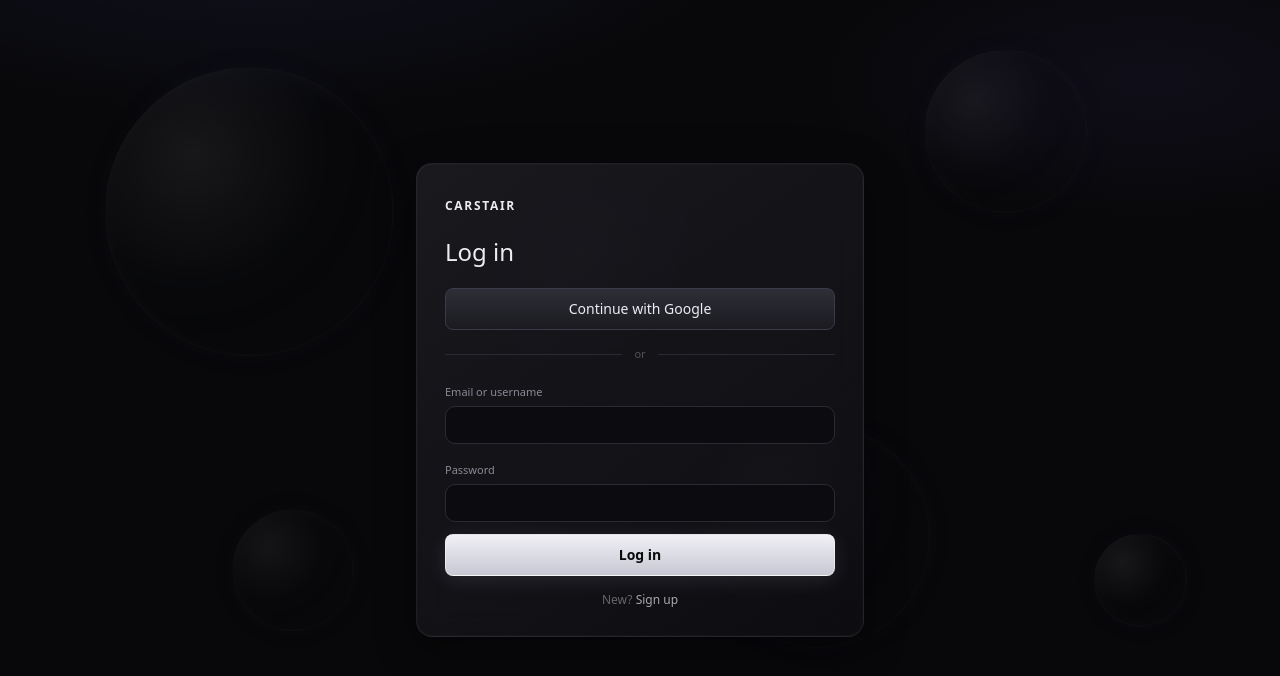
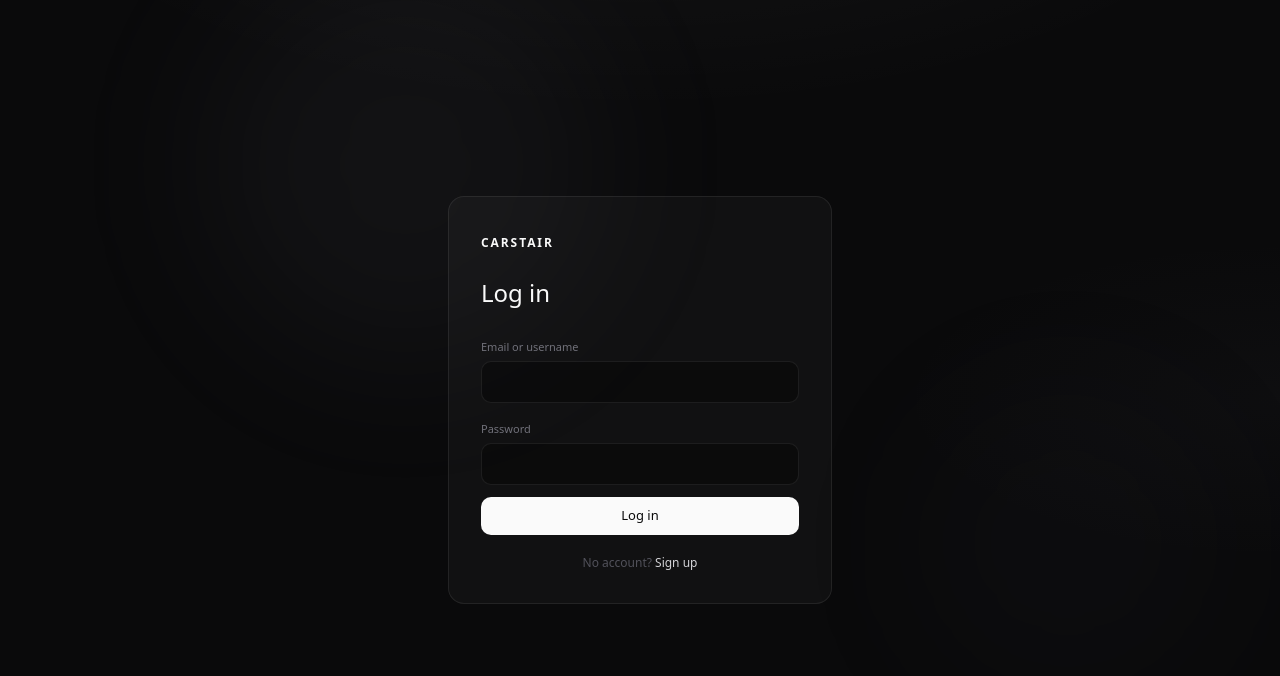
Before and after one commit to MichaelSwann2x/carstair, a Next.js app: page /login in a window 1280 px wide. Shown: the top 676 px of the page. Built offline with nearby package versions, Linux system fonts and the light colour scheme.

Commit message:
Hermes dark UI, fixed charts widget, login without Google, AppShell stable, client models/papers

```diff
--- a/src/app/app/charts/page.tsx
+++ b/src/app/app/charts/page.tsx
@@ -1,6 +1,6 @@
 "use client";
 
-import { useCallback, useEffect, useRef, useState } from "react";
+import { useEffect, useRef, useState } from "react";
 
 const SYMBOLS = [
   { id: "CME_MINI:ES1!", label: "ES" },
@@ -14,246 +14,157 @@ const SYMBOLS = [
   { id: "TVC:DXY", label: "DXY" },
 ];
 
-type Builtin = { id: string; name: string };
-type Mine = { id: string; name: string; studyId: string; script?: string };
+const STUDIES = [
+  { id: "STD;SMA", name: "SMA" },
+  { id: "STD;EMA", name: "EMA" },
+  { id: "STD;RSI", name: "RSI" },
+  { id: "STD;MACD", name: "MACD" },
+  { id: "STD;BB", name: "Bollinger" },
+  { id: "STD;Volume", name: "Volume" },
+  { id: "STD;VWAP", name: "VWAP" },
+  { id: "STD;ATR", name: "ATR" },
+];
 
 export default function ChartsPage() {
   const [symbol, setSymbol] = useState(SYMBOLS[0].id);
+  const [studies, setStudies] = useState<string[]>(["STD;Volume"]);
   const [tvUser, setTvUser] = useState("");
-  const [connected, setConnected] = useState(false);
-  const [connectInput, setConnectInput] = useState("");
-  const [builtin, setBuiltin] = useState<Builtin[]>([]);
-  const [mine, setMine] = useState<Mine[]>([]);
-  const [activeStudies, setActiveStudies] = useState<string[]>(["STD;Volume"]);
-  const [customName, setCustomName] = useState("");
-  const [customScript, setCustomScript] = useState("");
-  const [showConnect, setShowConnect] = useState(false);
-  const box = useRef<HTMLDivElement>(null);
+  const [tvInput, setTvInput] = useState("");
+  const [showTv, setShowTv] = useState(false);
+  const host = useRef<HTMLDivElement>(null);
 
-  const loadMe = useCallback(() => {
+  useEffect(() => {
     fetch("/api/auth/me")
       .then((r) => r.json())
       .then((d) => {
-        const u = d.user?.tradingViewUsername || "";
-        setTvUser(u);
-        setConnected(!!d.user?.tradingViewConnected || !!u);
-        setConnectInput(u);
-      })
-      .catch(() => {});
-  }, []);
-
-  const loadIndicators = useCallback(() => {
-    fetch("/api/indicators")
-      .then((r) => r.json())
-      .then((d) => {
-        setBuiltin(d.builtin || []);
-        setMine(d.mine || []);
+        if (d.user?.tradingViewUsername) {
+          setTvUser(d.user.tradingViewUsername);
+          setTvInput(d.user.tradingViewUsername);
+        }
       })
       .catch(() => {});
   }, []);
 
   useEffect(() => {
-    loadMe();
-    loadIndicators();
-  }, [loadMe, loadIndicators]);
+    if (!host.current) return;
+    host.current.innerHTML = "";
 
-  useEffect(() => {
-    if (!box.current) return;
-    box.current.innerHTML = "";
-    const holder = document.createElement("div");
-    holder.id = "tv_chart_host";
-    holder.style.height = "640px";
-    box.current.appendChild(holder);
+    const container = document.createElement("div");
+    container.className = "tradingview-widget-container";
+    container.style.height = "640px";
+    container.style.width = "100%";
 
-    const studies = activeStudies.filter((s) => s.startsWith("STD;"));
+    const widget = document.createElement("div");
+    widget.className = "tradingview-widget-container__widget";
+    widget.style.height = "100%";
+    widget.style.width = "100%";
+    container.appendChild(widget);
 
     const script = document.createElement("script");
-    script.src = "https://s3.tradingview.com/tv.js";
+    script.src = "https://s3.tradingview.com/external-embedding/embed-widget-advanced-chart.js";
+    script.type = "text/javascript";
     script.async = true;
-    script.onload = () => {
-      // @ts-expect-error TradingView
-      if (typeof TradingView === "undefined") return;
-      // @ts-expect-error widget
-      new TradingView.widget({
-        container_id: "tv_chart_host",
+    script.innerHTML = JSON.stringify({
+      autosize: true,
       symbol,
       interval: "60",
       timezone: "Etc/UTC",
       theme: "dark",
       style: "1",
       locale: "en",
-        toolbar_bg: "#0c0c0e",
-        enable_publishing: false,
+      backgroundColor: "#0a0a0b",
+      gridColor: "rgba(255,255,255,0.04)",
       hide_top_toolbar: false,
       hide_legend: false,
+      allow_symbol_change: true,
       save_image: false,
-        allow_symbol_change: true,
-        details: false,
-        hotlist: false,
       calendar: false,
-        withdateranges: true,
-        width: "100%",
-        height: 640,
-        studies: studies.length ? studies : undefined,
+      support_host: "https://www.tradingview.com",
+      studies: studies,
     });
-    };
-    document.body.appendChild(script);
-    return () => {
-      script.remove();
-    };
-  }, [symbol, activeStudies]);
+
+    container.appendChild(script);
+    host.current.appendChild(container);
+  }, [symbol, studies]);
+
+  function toggle(id: string) {
+    setStudies((s) => (s.includes(id) ? s.filter((x) => x !== id) : [...s, id]));
+  }
 
   async function connectTv(e: React.FormEvent) {
     e.preventDefault();
     const res = await fetch("/api/tv/connect", {
       method: "POST",
       headers: { "Content-Type": "application/json" },
-      body: JSON.stringify({ username: connectInput }),
+      body: JSON.stringify({ username: tvInput }),
     });
-    const data = await res.json();
     if (res.ok) {
-      setConnected(true);
-      setTvUser(data.username);
-      setShowConnect(false);
+      const d = await res.json();
+      setTvUser(d.username);
+      setShowTv(false);
     }
   }
 
-  function toggleStudy(id: string) {
-    setActiveStudies((prev) =>
-      prev.includes(id) ? prev.filter((x) => x !== id) : [...prev, id]
-    );
-  }
-
-  async function saveCustom(e: React.FormEvent) {
-    e.preventDefault();
-    if (!customName.trim()) return;
-    await fetch("/api/indicators", {
-      method: "POST",
-      headers: { "Content-Type": "application/json" },
-      body: JSON.stringify({
-        name: customName,
-        studyId: "custom",
-        script: customScript,
-      }),
-    });
-    setCustomName("");
-    setCustomScript("");
-    loadIndicators();
-  }
-
   return (
-    <div className="animate-fade page-wrap">
+    <div>
       <div className="flex flex-wrap items-center justify-between gap-3 mb-5">
         <h1 className="text-2xl font-light tracking-tight">Charts</h1>
         <div className="flex flex-wrap gap-2 items-center">
-          <select
-            value={symbol}
-            onChange={(e) => setSymbol(e.target.value)}
-            className="px-3 py-2 text-sm"
-          >
+          <select className="px-3 py-2 text-sm" value={symbol} onChange={(e) => setSymbol(e.target.value)}>
             {SYMBOLS.map((s) => (
               <option key={s.id} value={s.id}>{s.label}</option>
             ))}
           </select>
-          {connected && tvUser ? (
+          {tvUser ? (
             <a
               href={`https://www.tradingview.com/u/${encodeURIComponent(tvUser)}/`}
               target="_blank"
               rel="noreferrer"
-              className="text-[11px] glass px-3 py-2 rounded-lg hover:text-white"
+              className="btn btn-ghost text-xs"
             >
-              TV @{tvUser}
+              @{tvUser}
             </a>
           ) : (
-            <button
-              onClick={() => setShowConnect(true)}
-              className="gloss-btn-primary text-xs px-3 py-2 rounded-lg"
-            >
+            <button type="button" className="btn btn-primary text-xs" onClick={() => setShowTv(true)}>
               Connect TradingView
             </button>
           )}
         </div>
       </div>
 
-      {showConnect && (
-        <form
-          onSubmit={connectTv}
-          className="glass bubble-card rounded-2xl p-5 mb-5 max-w-md animate-fade"
-        >
-          <p className="text-sm font-medium">Connect TradingView</p>
-          <p className="text-[11px] text-[#8b8b99] mt-1 mb-3">
-            Same idea as Reddit — sign in with your TV username so CARSTAIR knows your account.
-          </p>
+      {showTv && (
+        <form onSubmit={connectTv} className="card p-4 mb-4 max-w-sm space-y-3">
           <input
-            className="w-full px-3 py-2 text-sm mb-3"
+            className="w-full px-3 py-2 text-sm"
             placeholder="TradingView username"
-            value={connectInput}
-            onChange={(e) => setConnectInput(e.target.value)}
+            value={tvInput}
+            onChange={(e) => setTvInput(e.target.value)}
             required
           />
           <div className="flex gap-2">
-            <button type="submit" className="gloss-btn-primary text-xs px-4 py-2 rounded-lg">
-              Connect
-            </button>
-            <button type="button" onClick={() => setShowConnect(false)} className="gloss-btn text-xs px-4 py-2 rounded-lg">
-              Cancel
-            </button>
+            <button type="submit" className="btn btn-primary">Connect</button>
+            <button type="button" className="btn btn-ghost" onClick={() => setShowTv(false)}>Cancel</button>
           </div>
         </form>
       )}
 
       <div className="flex flex-col lg:flex-row gap-4">
-        <div className="flex-1 min-w-0">
-          <div className="glass glass-static bubble-card rounded-2xl overflow-hidden">
-            <div ref={box} className="w-full min-h-[640px]" />
+        <div className="flex-1 card overflow-hidden min-h-[640px]">
+          <div ref={host} className="w-full h-[640px]" />
         </div>
-        </div>
-
-        <aside className="w-full lg:w-64 shrink-0 space-y-4">
-          <div className="glass bubble-card rounded-2xl p-4 animate-fade-delay-1">
-            <p className="text-[11px] uppercase tracking-wider text-[#666] mb-3">Indicators</p>
-            <div className="space-y-1 max-h-48 overflow-y-auto">
-              {builtin.map((b) => (
-                <label key={b.id} className="flex items-center gap-2 text-xs text-[#aaa] cursor-pointer hover:text-white py-1">
+        <aside className="w-full lg:w-52 card p-4 h-fit">
+          <p className="text-[11px] text-zinc-500 mb-3 tracking-wide uppercase">Indicators</p>
+          <div className="space-y-1">
+            {STUDIES.map((s) => (
+              <label key={s.id} className="flex items-center gap-2 text-sm text-zinc-400 cursor-pointer py-1">
                 <input
                   type="checkbox"
-                    checked={activeStudies.includes(b.id)}
-                    onChange={() => toggleStudy(b.id)}
-                    className="rounded"
+                  checked={studies.includes(s.id)}
+                  onChange={() => toggle(s.id)}
                 />
-                  {b.name}
+                {s.name}
               </label>
             ))}
-            </div>
-          </div>
-
-          <div className="glass bubble-card rounded-2xl p-4 animate-fade-delay-2">
-            <p className="text-[11px] uppercase tracking-wider text-[#666] mb-3">Your indicators</p>
-            {mine.length === 0 && (
-              <p className="text-[11px] text-[#555]">Save a custom script below.</p>
-            )}
-            <ul className="space-y-1 mb-3">
-              {mine.map((m) => (
-                <li key={m.id} className="text-xs text-[#aaa] truncate">{m.name}</li>
-              ))}
-            </ul>
-            <form onSubmit={saveCustom} className="space-y-2">
-              <input
-                className="w-full px-2 py-1.5 text-xs"
-                placeholder="Name"
-                value={customName}
-                onChange={(e) => setCustomName(e.target.value)}
-              />
-              <textarea
-                className="w-full px-2 py-1.5 text-xs min-h-[80px] font-mono"
-                placeholder="Pine or notes for your indicator…"
-                value={customScript}
-                onChange={(e) => setCustomScript(e.target.value)}
-              />
-              <button type="submit" className="gloss-btn-primary text-[11px] px-3 py-1.5 rounded-lg w-full">
-                Save indicator
-              </button>
-            </form>
           </div>
         </aside>
       </div>
--- a/src/app/globals.css
+++ b/src/app/globals.css
@@ -3,160 +3,114 @@
 @tailwind utilities;
 
 :root {
-  --bg: #08080a;
-  --surface: #121216;
-  --border: #2a2a32;
-  --text: #ececf1;
-  --muted: #8b8b99;
-  --glow: rgba(180, 190, 255, 0.12);
+  --bg: #0a0a0b;
+  --fg: #fafafa;
+  --muted: #a1a1aa;
+  --line: rgba(255, 255, 255, 0.08);
+  --card: rgba(255, 255, 255, 0.03);
+}
+
+html {
+  scroll-behavior: smooth;
 }
 
 body {
   background: var(--bg);
-  color: var(--text);
-  font-family: ui-sans-serif, system-ui, -apple-system, BlinkMacSystemFont, "Segoe UI", sans-serif;
+  color: var(--fg);
+  font-family: ui-sans-serif, system-ui, -apple-system, BlinkMacSystemFont, "Segoe UI", Helvetica, Arial, sans-serif;
   -webkit-font-smoothing: antialiased;
   min-height: 100vh;
 }
 
-/* Ambient bubble field */
-.bubble-bg {
+/* Minimal ambient — Hermes-like dark */
+.ambient {
   position: fixed;
   inset: 0;
+  z-index: 0;
   pointer-events: none;
-  z-index: 0;
-  overflow: hidden;
   background:
-    radial-gradient(ellipse 80% 50% at 20% -10%, rgba(99, 120, 255, 0.09), transparent 50%),
-    radial-gradient(ellipse 60% 40% at 90% 10%, rgba(140, 100, 255, 0.06), transparent 45%),
-    radial-gradient(ellipse 50% 30% at 50% 100%, rgba(60, 80, 140, 0.08), transparent 40%),
-    var(--bg);
+    radial-gradient(ellipse 100% 80% at 50% -30%, rgba(255, 255, 255, 0.06), transparent 55%),
+    radial-gradient(ellipse 60% 40% at 100% 50%, rgba(120, 120, 140, 0.04), transparent 50%),
+    #0a0a0b;
 }
 
-.bubble {
+.ambient-orb {
   position: absolute;
   border-radius: 50%;
-  background: radial-gradient(circle at 30% 30%, rgba(255, 255, 255, 0.14), rgba(120, 130, 180, 0.04) 45%, transparent 70%);
-  border: 1px solid rgba(255, 255, 255, 0.06);
-  box-shadow:
-    inset 0 0 20px rgba(255, 255, 255, 0.04),
-    0 0 40px rgba(100, 120, 200, 0.08);
-  animation: bubbleFloat linear infinite;
-  filter: blur(0.5px);
+  filter: blur(80px);
+  opacity: 0.35;
+  animation: orbDrift 28s ease-in-out infinite;
 }
 
-@keyframes bubbleFloat {
-  0% { transform: translateY(0) translateX(0) scale(1); opacity: 0.35; }
-  50% { transform: translateY(-40px) translateX(12px) scale(1.05); opacity: 0.55; }
-  100% { transform: translateY(0) translateX(0) scale(1); opacity: 0.35; }
+@keyframes orbDrift {
+  0%, 100% { transform: translate(0, 0); }
+  50% { transform: translate(12px, -18px); }
 }
 
-@keyframes fadeUp {
-  from { opacity: 0; transform: translateY(16px); }
+@keyframes rise {
+  from { opacity: 0; transform: translateY(10px); }
   to { opacity: 1; transform: translateY(0); }
 }
 
-@keyframes softPulse {
-  0%, 100% { box-shadow: 0 0 0 0 rgba(180, 190, 255, 0); }
-  50% { box-shadow: 0 0 24px 2px rgba(140, 150, 255, 0.08); }
+.rise {
+  animation: rise 0.45s ease forwards;
 }
 
-@keyframes shimmer {
-  0% { background-position: -200% 0; }
-  100% { background-position: 200% 0; }
+.card {
+  background: var(--card);
+  border: 1px solid var(--line);
+  border-radius: 16px;
 }
 
-.animate-fade {
-  animation: fadeUp 0.5s cubic-bezier(0.22, 1, 0.36, 1) forwards;
+.btn {
+  display: inline-flex;
+  align-items: center;
+  justify-content: center;
+  border-radius: 10px;
+  font-size: 13px;
+  font-weight: 500;
+  padding: 0.55rem 1rem;
+  transition: background 0.15s ease, opacity 0.15s ease;
 }
 
-.animate-fade-delay-1 { animation: fadeUp 0.55s 0.06s cubic-bezier(0.22, 1, 0.36, 1) both; }
-.animate-fade-delay-2 { animation: fadeUp 0.55s 0.12s cubic-bezier(0.22, 1, 0.36, 1) both; }
-.animate-fade-delay-3 { animation: fadeUp 0.55s 0.18s cubic-bezier(0.22, 1, 0.36, 1) both; }
-
-.glass {
-  background: linear-gradient(145deg, rgba(28, 28, 34, 0.85), rgba(16, 16, 20, 0.75));
-  border: 1px solid rgba(255, 255, 255, 0.07);
-  box-shadow:
-    0 0 0 1px rgba(255, 255, 255, 0.02) inset,
-    0 12px 40px rgba(0, 0, 0, 0.45),
-    0 0 60px rgba(80, 90, 160, 0.04);
-  backdrop-filter: blur(16px);
-  -webkit-backdrop-filter: blur(16px);
-  transition: border-color 0.25s ease, box-shadow 0.25s ease, transform 0.25s ease;
+.btn-primary {
+  background: #fafafa;
+  color: #0a0a0b;
+}
+.btn-primary:hover {
+  opacity: 0.9;
 }
 
-.glass:hover {
-  border-color: rgba(255, 255, 255, 0.11);
-  box-shadow:
-    0 0 0 1px rgba(255, 255, 255, 0.04) inset,
-    0 16px 48px rgba(0, 0, 0, 0.5),
-    0 0 80px rgba(100, 120, 220, 0.06);
+.btn-ghost {
+  background: transparent;
+  border: 1px solid var(--line);
+  color: var(--fg);
 }
-
-.glass-static:hover {
-  transform: none;
-}
-
-.bubble-card {
-  position: relative;
-  overflow: hidden;
-}
-
-.bubble-card::before {
-  content: "";
-  position: absolute;
-  top: -40%;
-  left: -20%;
-  width: 70%;
-  height: 70%;
-  background: radial-gradient(circle, rgba(255, 255, 255, 0.06), transparent 65%);
-  pointer-events: none;
-}
-
-.gloss-btn {
-  background: linear-gradient(180deg, #2e2e38, #1a1a20);
-  border: 1px solid #3a3a48;
-  transition: all 0.2s ease;
-}
-.gloss-btn:hover {
-  background: linear-gradient(180deg, #3a3a46, #24242c);
-  border-color: #4a4a5a;
-  transform: translateY(-1px);
-}
-
-.gloss-btn-primary {
-  background: linear-gradient(180deg, #f0f0f5, #c8c8d4);
-  color: #0a0a0c;
-  font-weight: 600;
-  border: 1px solid rgba(255, 255, 255, 0.5);
-  transition: all 0.2s ease;
-  box-shadow: 0 4px 20px rgba(200, 200, 220, 0.12);
-}
-.gloss-btn-primary:hover {
-  background: linear-gradient(180deg, #ffffff, #d8d8e4);
-  transform: translateY(-1px);
-  box-shadow: 0 6px 28px rgba(200, 200, 220, 0.18);
+.btn-ghost:hover {
+  background: rgba(255, 255, 255, 0.04);
 }
 
 input, select, textarea {
-  background: rgba(12, 12, 16, 0.9);
-  border: 1px solid var(--border);
-  color: var(--text);
+  background: rgba(0, 0, 0, 0.35);
+  border: 1px solid var(--line);
+  color: var(--fg);
   border-radius: 10px;
   outline: none;
-  transition: border-color 0.2s, box-shadow 0.2s;
+  transition: border-color 0.15s ease;
 }
 input:focus, select:focus, textarea:focus {
-  border-color: #5a5a72;
-  box-shadow: 0 0 0 3px rgba(140, 150, 220, 0.1);
+  border-color: rgba(255, 255, 255, 0.22);
 }
 
-.page-wrap {
+::-webkit-scrollbar {
+  width: 5px;
+}
+::-webkit-scrollbar-thumb {
+  background: #2a2a2e;
+  border-radius: 4px;
+}
+
+.page {
   position: relative;
   z-index: 1;
 }
-
-::-webkit-scrollbar { width: 6px; height: 6px; }
-::-webkit-scrollbar-track { background: transparent; }
-::-webkit-scrollbar-thumb { background: #333340; border-radius: 3px; }
--- a/src/app/layout.tsx
+++ b/src/app/layout.tsx
@@ -1,18 +1,18 @@
 import type { Metadata } from "next";
 import "./globals.css";
-import BubbleBackground from "@/components/BubbleBackground";
+import Ambient from "@/components/Ambient";
 
 export const metadata: Metadata = {
   title: "CARSTAIR",
-  description: "Charts, models, papers, world chat and board.",
+  description: "Charts, models, papers, world, board",
 };
 
 export default function RootLayout({ children }: { children: React.ReactNode }) {
   return (
     <html lang="en">
-      <body className="min-h-screen antialiased">
-        <BubbleBackground />
-        <div className="page-wrap relative z-[1]">{children}</div>
+      <body>
+        <Ambient />
+        <div className="page">{children}</div>
       </body>
     </html>
   );
--- a/src/app/login/page.tsx
+++ b/src/app/login/page.tsx
@@ -30,34 +30,26 @@ export default function LoginPage() {
   }
 
   return (
-    <div className="min-h-screen flex items-center justify-center px-5 py-12">
-      <div className="w-full max-w-md glass rounded-2xl p-7">
-        <Link href="/" className="text-xs tracking-[0.14em] font-semibold">CARSTAIR</Link>
-        <h1 className="text-2xl font-light mt-5">Log in</h1>
-        <a href="/api/auth/google" className="mt-5 w-full gloss-btn rounded-lg py-2.5 text-sm flex items-center justify-center">
-          Continue with Google
-        </a>
-        <div className="flex items-center gap-3 my-4">
-          <div className="h-px flex-1 bg-[#2a2a32]" />
-          <span className="text-[11px] text-[#555]">or</span>
-          <div className="h-px flex-1 bg-[#2a2a32]" />
-        </div>
-        <form onSubmit={submit} className="space-y-3">
+    <div className="min-h-screen flex items-center justify-center px-5">
+      <div className="w-full max-w-sm card p-8 rise">
+        <Link href="/" className="text-xs tracking-[0.16em] font-semibold">CARSTAIR</Link>
+        <h1 className="text-2xl font-light mt-6">Log in</h1>
+        <form onSubmit={submit} className="mt-6 space-y-3">
           <div>
-            <label className="text-[11px] text-[#8a8a96]">Email or username</label>
-            <input className="mt-1 w-full px-3 py-2 text-sm" value={email} onChange={(e) => setEmail(e.target.value)} />
+            <label className="text-[11px] text-zinc-500">Email or username</label>
+            <input className="mt-1 w-full px-3 py-2.5 text-sm" value={email} onChange={(e) => setEmail(e.target.value)} required />
           </div>
           <div>
-            <label className="text-[11px] text-[#8a8a96]">Password</label>
-            <input type="password" className="mt-1 w-full px-3 py-2 text-sm" value={password} onChange={(e) => setPassword(e.target.value)} />
+            <label className="text-[11px] text-zinc-500">Password</label>
+            <input type="password" className="mt-1 w-full px-3 py-2.5 text-sm" value={password} onChange={(e) => setPassword(e.target.value)} required />
           </div>
           {error && <p className="text-xs text-red-400">{error}</p>}
-          <button type="submit" disabled={loading} className="w-full gloss-btn-primary rounded-lg py-2.5 text-sm">
+          <button type="submit" disabled={loading} className="btn btn-primary w-full py-2.5">
             {loading ? "…" : "Log in"}
           </button>
         </form>
-        <p className="text-xs text-[#666] mt-4 text-center">
-          New? <Link href="/signup" className="text-[#aaa] hover:text-white">Sign up</Link>
+        <p className="text-xs text-zinc-600 mt-5 text-center">
+          No account? <Link href="/signup" className="text-zinc-300">Sign up</Link>
         </p>
       </div>
     </div>
--- a/src/app/signup/page.tsx
+++ b/src/app/signup/page.tsx
@@ -30,48 +30,37 @@ export default function SignupPage() {
 
   return (
     <div className="min-h-screen flex items-center justify-center px-5 py-12">
-      <div className="w-full max-w-md glass rounded-2xl p-7">
-        <Link href="/" className="text-xs tracking-[0.14em] font-semibold">CARSTAIR</Link>
-        <h1 className="text-2xl font-light mt-5">Sign up</h1>
-        <a
-          href="/api/auth/google"
-          className="mt-5 w-full gloss-btn rounded-lg py-2.5 text-sm flex items-center justify-center"
-        >
-          Continue with Google
-        </a>
-        <div className="flex items-center gap-3 my-4">
-          <div className="h-px flex-1 bg-[#2a2a32]" />
-          <span className="text-[11px] text-[#555]">or</span>
-          <div className="h-px flex-1 bg-[#2a2a32]" />
-        </div>
-        <form onSubmit={submit} className="space-y-3">
+      <div className="w-full max-w-sm card p-8 rise">
+        <Link href="/" className="text-xs tracking-[0.16em] font-semibold">CARSTAIR</Link>
+        <h1 className="text-2xl font-light mt-6">Sign up</h1>
+        <form onSubmit={submit} className="mt-6 space-y-3">
           {(
             [
-              ["name", "Full name", "text"],
+              ["name", "Name", "text"],
               ["email", "Email", "email"],
-              ["phone", "Phone (optional)", "tel"],
+              ["phone", "Phone", "tel"],
               ["username", "Username", "text"],
               ["password", "Password", "password"],
             ] as const
           ).map(([k, label, type]) => (
             <div key={k}>
-              <label className="text-[11px] text-[#8a8a96]">{label}</label>
+              <label className="text-[11px] text-zinc-500">{label}</label>
               <input
                 type={type}
-                className="mt-1 w-full px-3 py-2 text-sm"
-                value={(form as Record<string, string>)[k]}
+                className="mt-1 w-full px-3 py-2.5 text-sm"
+                value={form[k]}
                 onChange={(e) => setForm({ ...form, [k]: e.target.value })}
-                required={k !== "phone" && k !== "name"}
+                required={k === "email" || k === "username" || k === "password"}
               />
             </div>
           ))}
           {error && <p className="text-xs text-red-400">{error}</p>}
-          <button type="submit" disabled={loading} className="w-full gloss-btn-primary rounded-lg py-2.5 text-sm">
-            {loading ? "Creating…" : "Create account"}
+          <button type="submit" disabled={loading} className="btn btn-primary w-full py-2.5">
+            {loading ? "…" : "Create account"}
           </button>
         </form>
-        <p className="text-xs text-[#666] mt-4 text-center">
-          Have an account? <Link href="/login" className="text-[#aaa] hover:text-white">Log in</Link>
+        <p className="text-xs text-zinc-600 mt-5 text-center">
+          Have an account? <Link href="/login" className="text-zinc-300">Log in</Link>
         </p>
       </div>
     </div>
--- /dev/null
+++ b/src/components/Ambient.tsx
@@ -0,0 +1,27 @@
+export default function Ambient() {
+  return (
+    <div className="ambient" aria-hidden>
+      <div
+        className="ambient-orb"
+        style={{
+          width: 420,
+          height: 420,
+          left: "15%",
+          top: "-5%",
+          background: "rgba(180,180,200,0.15)",
+        }}
+      />
+      <div
+        className="ambient-orb"
+        style={{
+          width: 320,
+          height: 320,
+          right: "5%",
+          bottom: "10%",
+          background: "rgba(100,100,120,0.12)",
+          animationDelay: "-8s",
+        }}
+      />
+    </div>
+  );
+}
```
Also changed, not shown: src/app/page.tsx (+20 -41 lines), src/components/AppShell.tsx (+46 -21 lines). Lines whose indentation alone changed are shown as unchanged.
